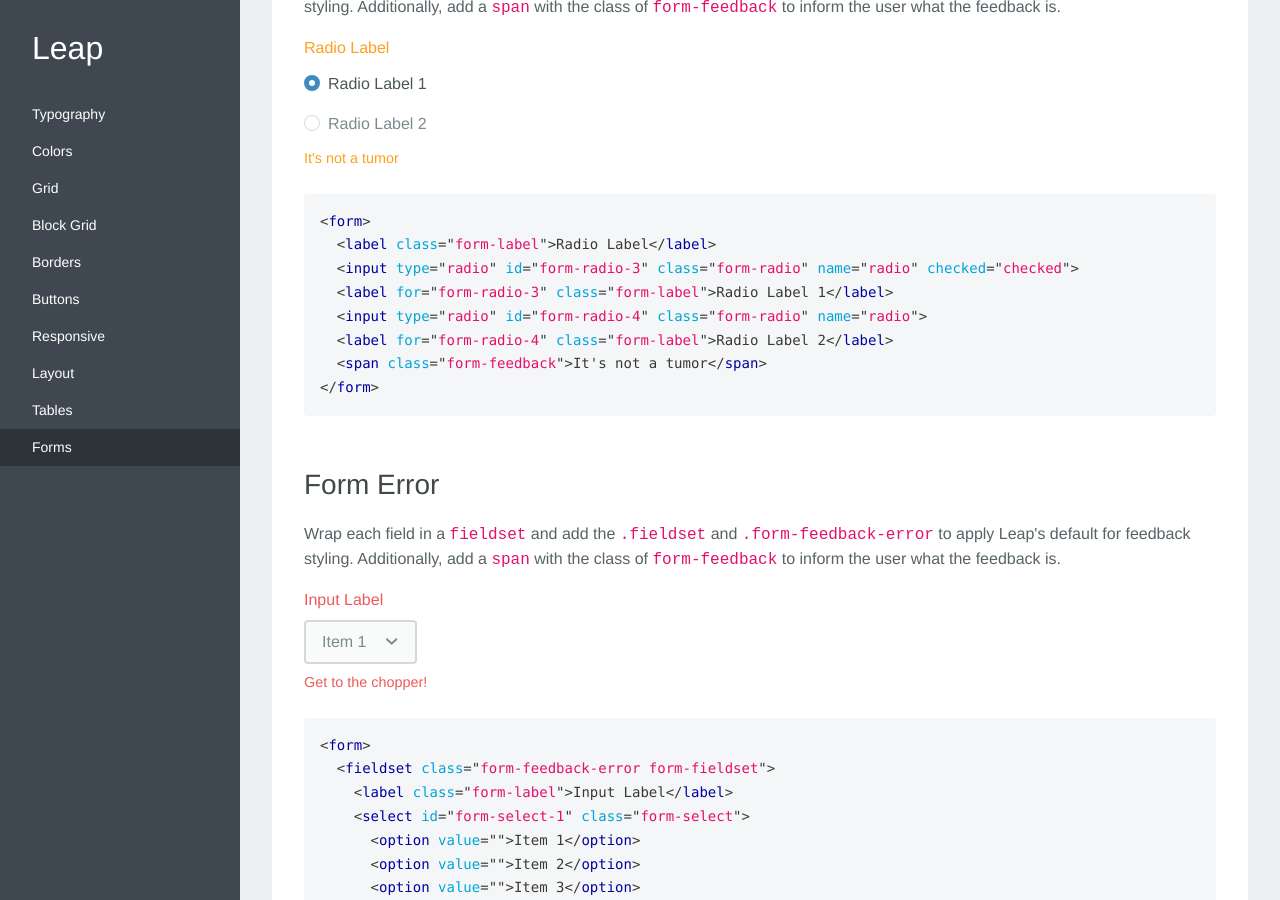
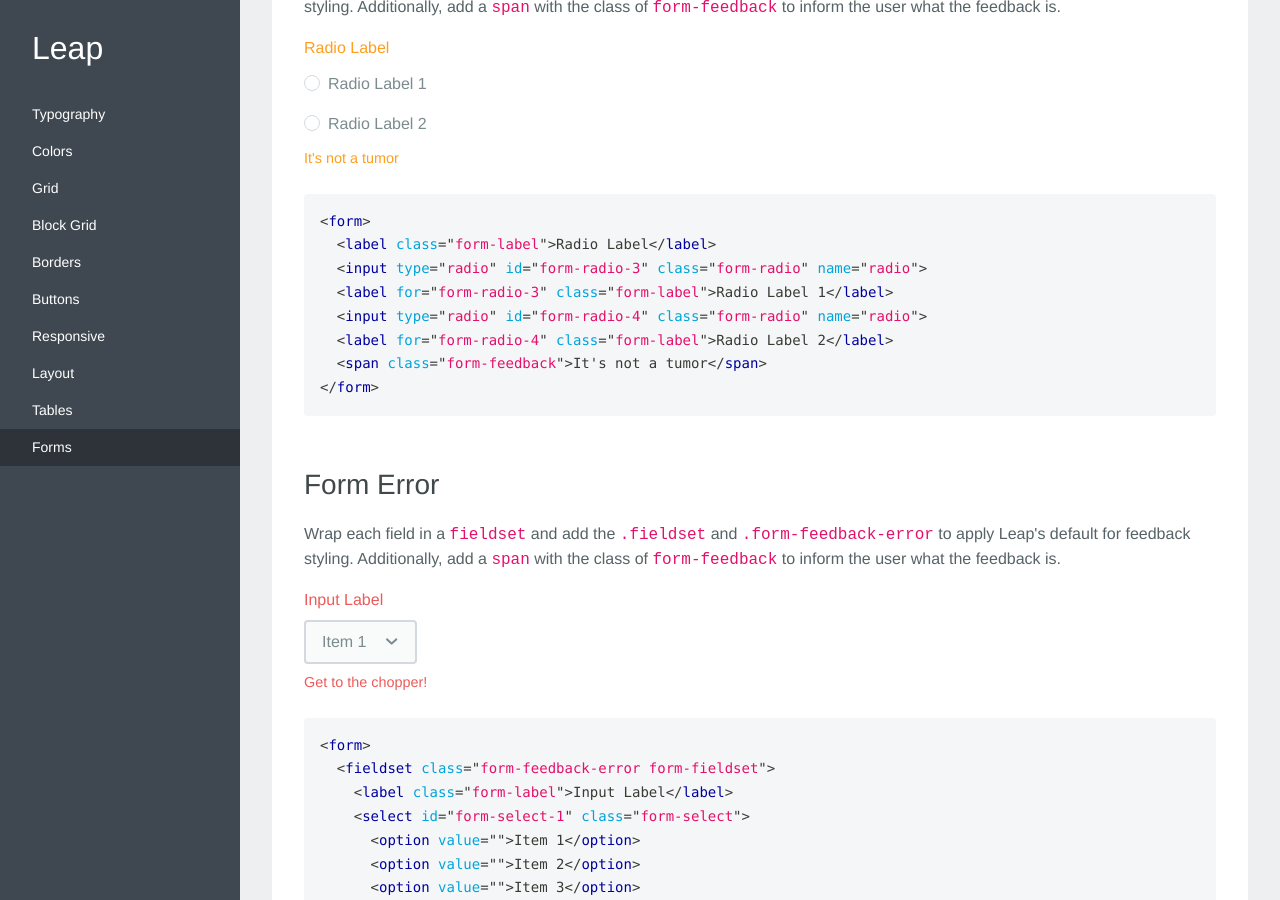
Before and after one commit to treehouse/project-leap, a Jekyll site: the page built from forms.html, in a window 1280 px wide and 900 px high, scrolled down 4129 px. Built offline with Jekyll 4.4.1, drawn with Linux system fonts in a browser that asks for light colours; some web fonts are replaced.

Commit message:
removing checked from radio inputs

```diff
--- a/forms.html
+++ b/forms.html
@@ -185,7 +185,7 @@ navigation_weight: 10
   <form class="m-b-2-xs">
     <fieldset class="form-feedback-warning form-fieldset">
       <label class="form-label">Radio Label</label>
-      <input type="radio" id="form-radio-3" class="form-radio" name="radio" checked="checked">
+      <input type="radio" id="form-radio-3" class="form-radio" name="radio">
       <label for="form-radio-3" class="form-label">Radio Label 1</label>
       <input type="radio" id="form-radio-4" class="form-radio" name="radio">
       <label for="form-radio-4" class="form-label">Radio Label 2</label>
@@ -195,7 +195,7 @@ navigation_weight: 10
   <div class="guide-code m-b-4-xs">
   <pre><code class="language-html">&lt;form&gt;
   &lt;label class="form-label">Radio Label&lt;/label&gt;
-  &lt;input type="radio" id="form-radio-3" class="form-radio" name="radio" checked="checked"&gt;
+  &lt;input type="radio" id="form-radio-3" class="form-radio" name="radio"&gt;
   &lt;label for="form-radio-3" class="form-label"&gt;Radio Label 1&lt;/label&gt;
   &lt;input type="radio" id="form-radio-4" class="form-radio" name="radio"&gt;
   &lt;label for="form-radio-4" class="form-label"&gt;Radio Label 2&lt;/label&gt;
```
